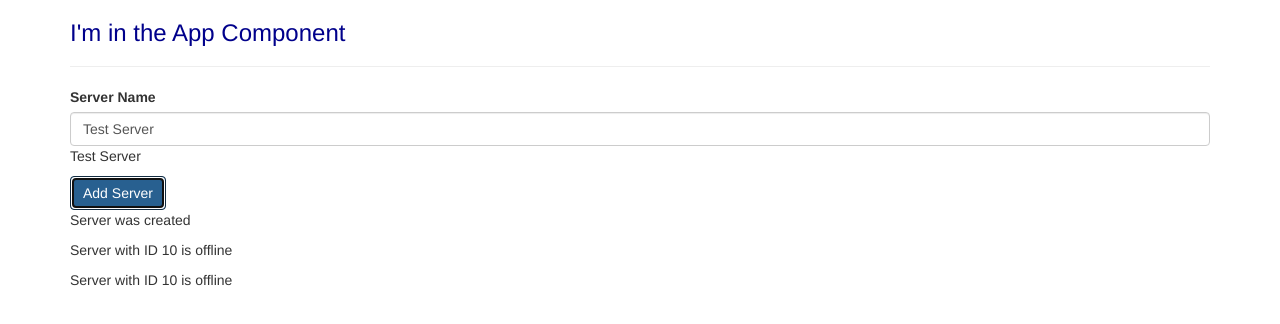
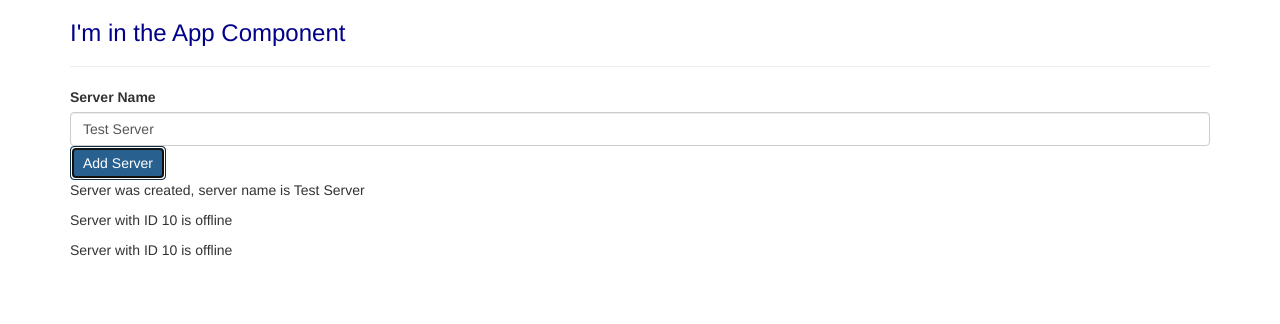
Before and after one commit to Zwilcox96/angular-course, an Angular app: page / in a window 1280 px wide. Both pictures are taken after a click on the button "Add Server". Shown: the top 324 px of the page. Built offline with nearby package versions, Linux system fonts and the light colour scheme.

Commit message:
Added ngIF directive
Lecture 35

```diff
--- a/src/app/servers/servers.component.html
+++ b/src/app/servers/servers.component.html
@@ -7,12 +7,14 @@
   type="text"
   class="form-control"
   [(ngModel)]="serverName">
-<p>{{ serverName }}</p>
 <button
   class="btn btn-primary"
   [disabled]="!allowNewServer"
   (click)="onCreateServer()">Add Server</button>
 <!-- <p [innerText]="allowNewServer"></p> -->
+<!--
 <p>{{serverCreationStatus}}</p>
+-->
+<p *ngIf="serverCreated">Server was created, server name is {{ serverName }}</p>
 <app-server></app-server>
 <app-server></app-server>
--- a/src/app/servers/servers.component.ts
+++ b/src/app/servers/servers.component.ts
@@ -10,6 +10,7 @@
   allowNewServer = false;
   serverCreationStatus = 'No server created';
   serverName = 'Test Server';
+  serverCreated = false;
 
   constructor() {
     setTimeout(() => {
@@ -21,7 +22,8 @@
   }
 
   onCreateServer() {
-    this.serverCreationStatus = 'Server was created';
+    this.serverCreationStatus = 'Server was created. Name is ' + this.serverName;
+    this.serverCreated = true;
   }
 
   onUpdateServerName(event: Event) {
```
